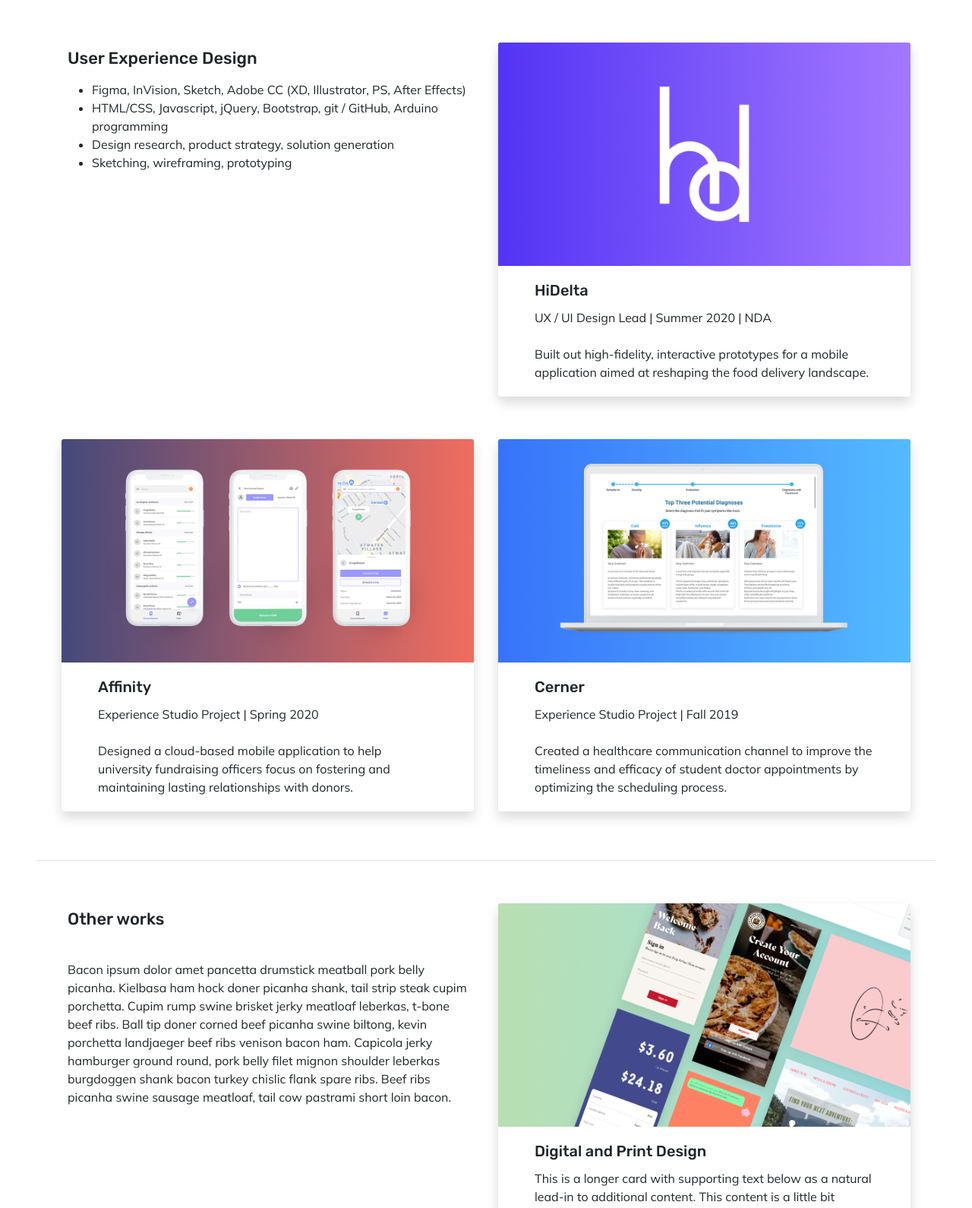
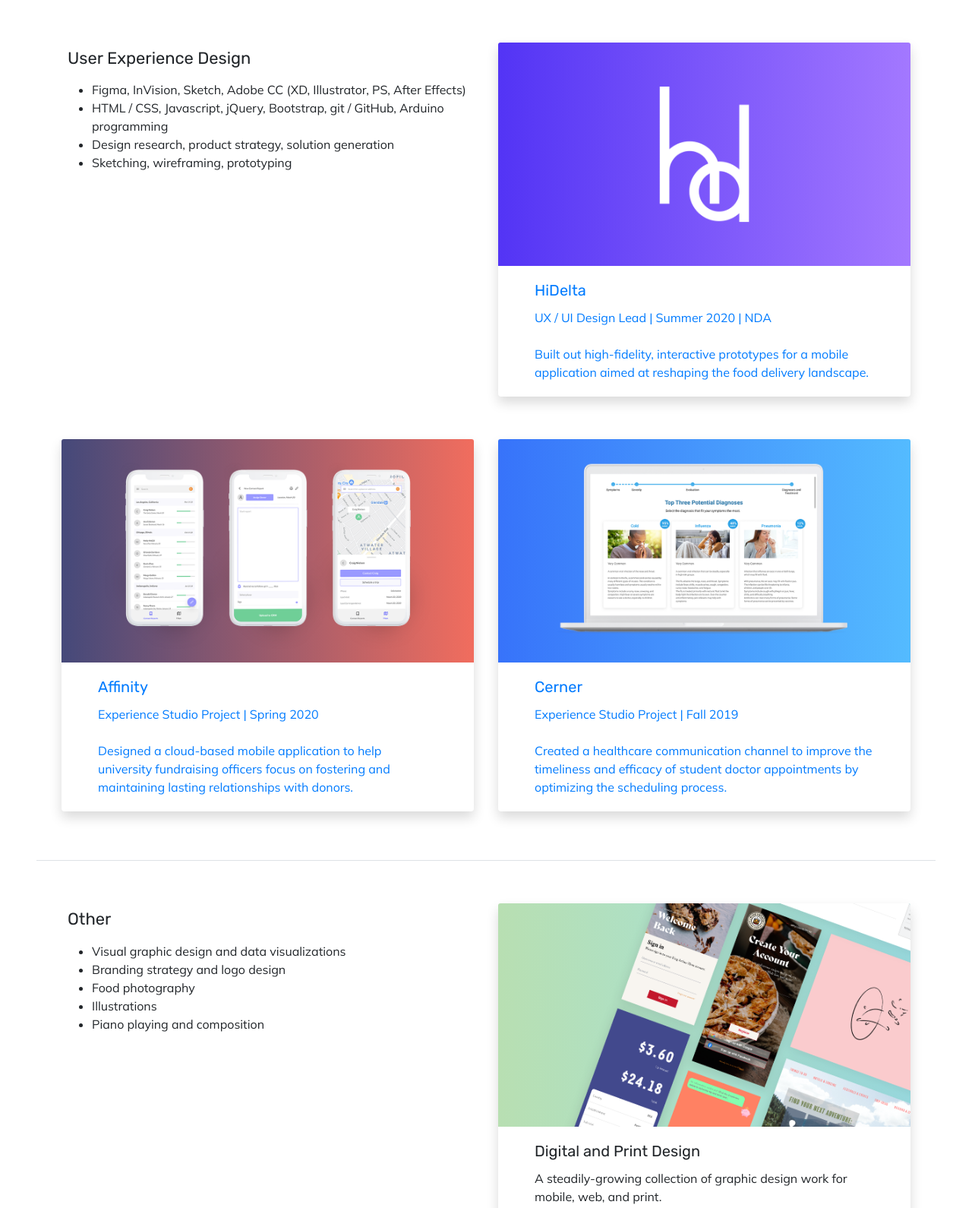
Before and after one commit to zoemorken/zoemorken.github.io, a plain HTML site: page index3.html in a window 1280 px wide. Shown: the part 70-1660 px from the top of the page at 76% size. Drawn offline with nearby package versions, Linux system fonts and the light colour scheme.

Commit message:
Minor formatting changes and linking of projects to index page.

```diff
--- a/css/main.css
+++ b/css/main.css
@@ -12,7 +12,7 @@
 }
 
 h1,h2,h3,h4,h5, .page-title {
-  font-weight: 500;
+  font-weight: 400;
   font-family: Rubik, 'Lucida Grande', 'Lucida Sans', Arial, sans-serif !important;
 }
 
@@ -56,7 +56,7 @@
 
 .page-title {
   padding-left: 0.5em;
-  font-weight: 600;
+  font-weight: 500;
   font-size: large;
 }
 
--- a/index3.html
+++ b/index3.html
@@ -64,7 +64,7 @@
           <h4 class="p-2">Contact</h4>
           <ul class="contact">
             <li><a href="mailto:zmorken@purdue.edu">Email</a></li>
-            <li>Resume</li>
+            <li><a href="Zoe_Morken_Resume.pdf" target="_blank">Resume</a></li>
             <li class="mt-2">
               <i class="pr-2 fab fa-linkedin-in fa-lg"></i>
               <i class="pr-2 fab fa-instagram fa-lg"></i>
@@ -77,12 +77,10 @@
     </div>
     <nav class="navbar navbar-light py-4">
       <span class="pl-5em">
-        <!-- <img class="nav-button" src="/images/brightness-high-fill.svg" alt="" width="16" height="16" title="Light mode">
-        <img class="nav-button" src="/images/moon-grey.svg" alt="" width="16" height="16" title="Dark mode"> -->
         <span class="custom-control custom-switch">
           <input type="checkbox" class="custom-control-input" id="darkSwitch" />
           <label class="custom-control-label" for="darkSwitch"></label>
-          <span class="page-title">Zoë Morken</span>
+          <span class="page-title"><a href="index3.html">Zoë Morken</a></span>
         </span>
         <script src="scripts/dark-mode-switch.min.js"></script>
       </span>
@@ -90,7 +88,6 @@
         data-target="#navbarToggleExternalContent" aria-controls="navbarToggleExternalContent" aria-expanded="false"
         aria-label="Toggle navigation">
         <span class="navbar-toggler-icon"></span>
-        <!-- <span class="fas fa-chevron-down"></span> -->
       </button>
     </nav>
   </div>
@@ -102,7 +99,7 @@
         <h4 class="p-2">User Experience Design</h4>
         <ul>
           <li>Figma, InVision, Sketch, Adobe CC (XD, Illustrator, PS, After Effects)</li>
-          <li>HTML/CSS, Javascript, jQuery, Bootstrap, git / GitHub, Arduino programming</li>
+          <li>HTML / CSS, Javascript, jQuery, Bootstrap, git / GitHub, Arduino programming</li>
           <li>Design research, product strategy, solution generation</li>
           <li>Sketching, wireframing, prototyping</li>
         </ul>
@@ -110,6 +107,7 @@
     </div>
 
     <div class="col mt-4 p-3">
+      <a href="hidelta.html">
         <div class="card h-100 border-0 shadow zoom">
           <img src="images/hidelta-thumbnail.png" class="card-img-top hidelta-thumbnail"
             alt="HiDelta Thumbnail">
@@ -119,9 +117,11 @@
             <p class="card-text">Built out high-fidelity, interactive prototypes for a mobile application aimed at reshaping the food delivery landscape.</p>
           </div>
         </div>
+      </a>
     </div>
 
     <div class="col mt-4 p-3">
+      <a href="affinity.html">
         <div class="card h-100 border-0 shadow zoom">
           <img
             src="images/affinity-thumbnail.png"
@@ -132,9 +132,11 @@
             <p class="card-text">Designed a cloud-based mobile application to help university fundraising officers focus on fostering and maintaining lasting relationships with donors.</p>
           </div>
         </div>
+      </a>
     </div>
 
     <div class="col mt-4 p-3">
+      <a href="cerner.html">
         <div class="card h-100 border-0 shadow zoom">
           <img src="images/cerner-thumbnail.png" class="card-img-top cerner-thumbnail"
             alt="Cerner Thumbnail">
@@ -144,6 +146,7 @@
             <p class="card-text">Created a healthcare communication channel to improve the timeliness and efficacy of student doctor appointments by optimizing the scheduling process.</p>
           </div>
         </div>
+      </a>
     </div>
 
   </div>
@@ -154,15 +157,14 @@
   <div class="row row-cols-1 row-cols-md-2 mt-3 px-5em">
     <div class="col mt-4 p-3">
       <div class="h-100 border-0">
-        <h4 class="p-2">Other works</h4>
-        <p class="mt-4 p-2">Bacon ipsum dolor amet pancetta drumstick meatball pork belly picanha. Kielbasa ham hock
-          doner picanha shank, tail strip steak cupim porchetta.
-          Cupim rump swine brisket jerky meatloaf leberkas, t-bone beef ribs. Ball tip doner corned beef picanha swine
-          biltong,
-          kevin porchetta landjaeger beef ribs venison bacon ham. Capicola jerky hamburger ground round, pork belly
-          filet mignon shoulder leberkas burgdoggen
-          shank bacon turkey chislic flank spare ribs. Beef ribs picanha swine sausage meatloaf, tail cow pastrami short
-          loin bacon.</p>
+        <h4 class="p-2">Other</h4>
+        <ul>
+          <li>Visual graphic design and data visualizations</li>
+          <li>Branding strategy and logo design</li>
+          <li>Food photography</li>
+          <li>Illustrations</li>
+          <li>Piano playing and composition</li>
+        </ul>
       </div>
     </div>
 
@@ -171,8 +173,7 @@
         <img src="images/visuals-thumbnail.png" class="card-img-top visuals-thumbnail" alt="Visual Works Thumbnail">
         <div class="card-body px-5">
           <h5 class="card-title">Digital and Print Design</h5>
-          <p class="card-text">This is a longer card with supporting text below as a natural lead-in to additional
-            content. This content is a little bit longer.</p>
+          <p class="card-text">A steadily-growing collection of graphic design work for mobile, web, and print.</p>
         </div>
       </div>
     </div>
```
Also changed, not shown: hidelta.html (+11 -16 lines), 1 other file. Lines whose indentation alone changed are shown as unchanged.
